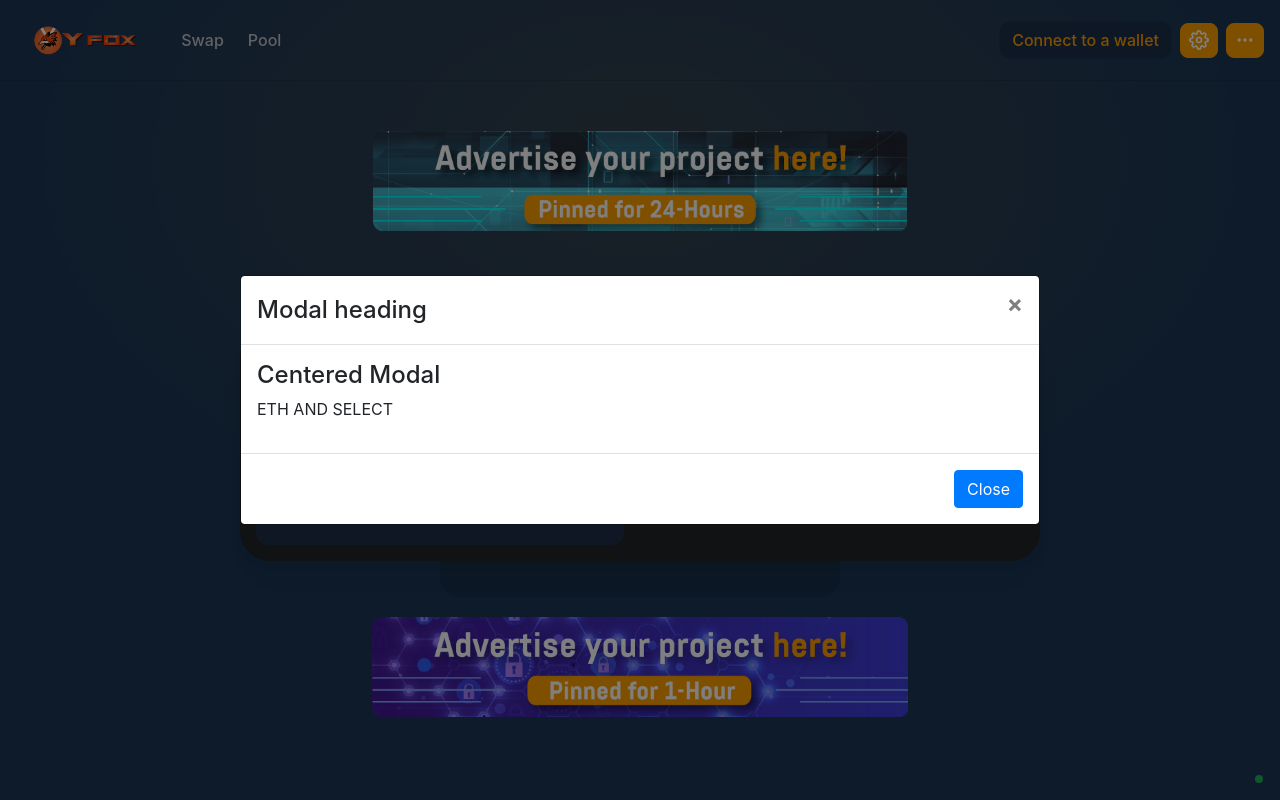
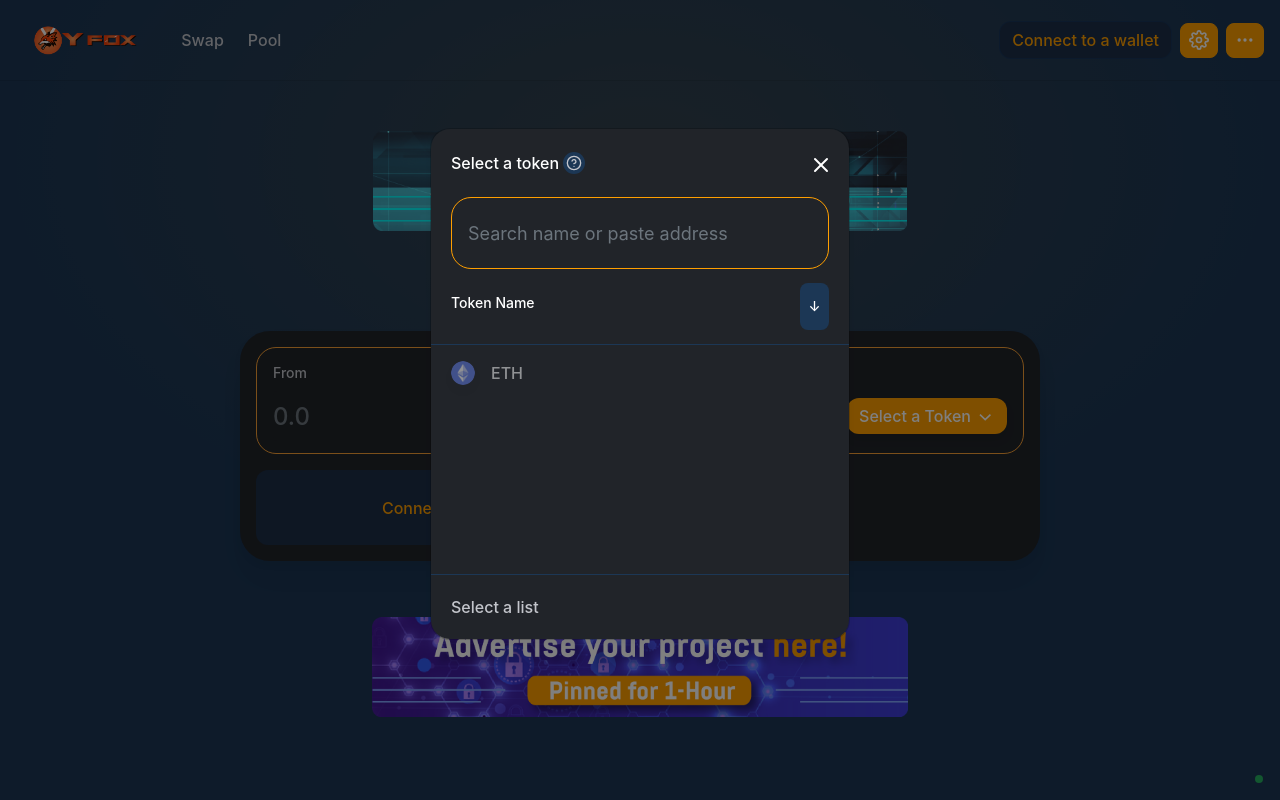
Before and after one commit to AbhishekKumar-official/yfox, a React (Create React App) app: page / in a window 1280 px wide. Both pictures are taken after a click on the button "Select a Token". Built offline with nearby package versions, Linux system fonts and the light colour scheme.

Commit message:
Add files via upload

```diff
--- a/src/components/Modals/EthAndSelectModal.jsx
+++ b/src/components/Modals/EthAndSelectModal.jsx
@@ -1,27 +1,46 @@
 import React from 'react'
 import {Button,Modal} from 'react-bootstrap';
+import './EthAndSelectModal.scss'
+import ethicon from '../../images/eth-icon.png'
+
 const EthAndSelectModal = (props) => {
     return (
               <Modal
                 {...props}
-                size="lg"
+                size="md"
                 aria-labelledby="contained-modal-title-vcenter"
                 centered
+                className="ethandselect-modal"
               >
-                <Modal.Header closeButton>
+                <Modal.Header>
                   <Modal.Title id="contained-modal-title-vcenter">
-                    Modal heading
+                  Select a token
+                  <a href="javascript:void(0)" class="question-mark">
+                    <svg xmlns="http://www.w3.org/2000/svg" width="16" height="16" viewBox="0 0 24 24" fill="none" stroke="currentColor" stroke-width="2" stroke-linecap="round" stroke-linejoin="round"><circle cx="12" cy="12" r="10"></circle><path d="M9.09 9a3 3 0 0 1 5.83 1c0 2-3 3-3 3"></path><line x1="12" y1="17" x2="12.01" y2="17"></line></svg>
+                  </a>
                   </Modal.Title>
+                  <button className="close">
+                  <svg width="20" height="20" viewBox="0 0 20 20" fill="none" stroke="currentColor" stroke-width="2" stroke-linecap="round" stroke-linejoin="round" class="sc-iujRgT cOofSl"><line x1="18" y1="6" x2="6" y2="18"></line><line x1="6" y1="6" x2="18" y2="18"></line></svg>
+                  </button>
                 </Modal.Header>
                 <Modal.Body>
-                  <h4>Centered Modal</h4>
-                  <p>
-                    ETH AND SELECT
-                  </p>
+                  <div className="modal-padding">
+                  <input type="text" className="form-control" placeholder="Search name or paste address"></input>
+                  <div className="token-toggle">
+                    <label>Token Name</label>
+                    <a href="javascript:void(0)" className="toggle-switch">
+                    ↓
+                    </a>
+                  </div>
+                  </div>
+                  <ul>
+                    <li>
+                    <img src={ethicon} className="etch-icon" />
+                                    <span>ETH</span>
+                    </li>
+                  </ul>
+                  <a href="javascript:void(0)" className="select-list">Select a list</a>
                 </Modal.Body>
-                <Modal.Footer>
-                  <Button onClick={props.onHide}>Close</Button>
-                </Modal.Footer>
               </Modal>
             );
           }
--- a/src/components/Modals/EthAndSelectModal.scss
+++ b/src/components/Modals/EthAndSelectModal.scss
@@ -0,0 +1,178 @@
+.ethandselect-modal{
+    .modal-md{
+        max-width: 420px;
+        max-height: 90vh;
+
+        .modal-content{
+        margin: 0px 0px 2rem;
+        background-color: rgb(33, 36, 41);
+        box-shadow: rgba(0, 0, 0, 0.05) 0px 4px 8px 0px;
+        padding: 0px;
+        width: 50vw;
+        overflow: hidden;
+        align-self: center;
+        display: flex;
+        border-radius: 20px;
+
+        .modal-header{
+            font-weight: 500;
+            border: none;
+            height: 68px;
+            padding: 20px;
+            align-items: center;
+
+            .modal-title{
+                color: #fff;
+                font-size: 16px;
+                font-weight: 500;
+                line-height: 35px;
+                display: flex;
+                align-items: center;
+
+                a.question-mark{
+                    display: flex;
+        -webkit-box-align: center;
+        align-items: center;
+        -webkit-box-pack: center;
+        justify-content: center;
+        padding: 0.2rem;
+        border: none;
+        background: none rgb(28, 55, 85);
+        outline: none;
+        cursor: default;
+        border-radius: 36px;
+        color: rgb(195, 197, 203);
+        height: 22.38px;
+        width: 22.38px;
+        margin-left: 4px;
+                }
+            }
+            .close{
+                color: #fff;
+                opacity: 1;
+                display: flex;
+                align-items: center;
+            }
+            .close:hover,
+            .close:focus{
+                border: none;
+                outline: none;
+                opacity: 0.6;
+            }
+        }
+        .modal-body{
+            border-bottom-left-radius: 20px;
+            border-bottom-right-radius: 20px;
+            color: #fff;
+            padding: 0;
+
+            input{
+                position: relative;
+    display: flex;
+    padding: 16px;
+    -webkit-box-align: center;
+    align-items: center;
+    width: 100%;
+    white-space: nowrap;
+    background: none;
+    outline: none;
+    border-radius: 20px;
+    color: rgb(255, 255, 255);
+    border: 1px solid rgb(255, 159, 0);
+    appearance: none;
+    font-size: 18px;
+    transition: border 100ms ease 0s;
+    height: 72px;
+    margin-bottom: 14px;
+            }
+            input:focus{ box-shadow: none; }
+            .token-toggle{
+                display: flex;
+                align-items: center;
+                justify-content: space-between;
+                margin-bottom: 14px;
+
+                label{
+                    font-size: 14px;
+    font-weight: 500;
+                }
+                .toggle-switch{
+                    box-sizing: border-box;
+    margin: 0px;
+    min-width: 0px;
+    display: flex;
+    -webkit-box-align: center;
+    align-items: center;
+    width: fit-content;
+    padding: 8px;
+    background-color: rgb(28, 55, 85);
+    color: rgb(255, 255, 255);
+    border-radius: 8px;
+    user-select: none;
+    font-size: 14px;
+    font-weight: 500;
+    width: 29px;
+    height: 47px;
+    justify-content: center;
+    text-decoration: none;
+                }
+            }
+            ul{
+                border-top: 1px solid rgb(28, 55, 85);
+                border-bottom: 1px solid rgb(28, 55, 85);
+                height: 231px;
+width: 100%;
+overflow: auto;
+list-style: none;
+margin: 0;
+padding: 0;
+
+li{
+    height: 56px;
+    width: 100%;
+    display: flex;
+    align-items: center;
+    font-weight: 500;
+    font-size: 16px;
+    opacity: 0.5;
+    cursor: default;
+    padding: 0 20px;
+
+    img{
+        width: 24px;
+    height: 24px;
+    box-shadow: rgba(0, 0, 0, 0.075) 0px 6px 10px;
+    border-radius: 24px;
+    margin-right: 16px;
+    }
+}
+            }
+            .select-list{
+                box-sizing: border-box;
+                margin: 0px;
+                min-width: 0px;
+                width: 100%;
+                border-radius: 16px;
+                padding: 1.25rem;
+                display: flex;
+    font-weight: 500;
+    color: rgb(195, 197, 203);
+    font-size: 16px;
+            }
+            .modal-padding{ padding: 0 20px; }
+        }
+    }
+    }
+}
+.ethandselect-modal{
+    animation:opac 0.6s;
+    transition: all ease .6s;
+}
+    @keyframes opac{from{opacity:0} to{opacity:1}
+}
+.ethandselect-modal-close{
+    animation:close 0.6s;
+    transition: all ease .6s;
+}
+    @keyframes close{from{opacity:1} to{opacity:0}
+}
```
